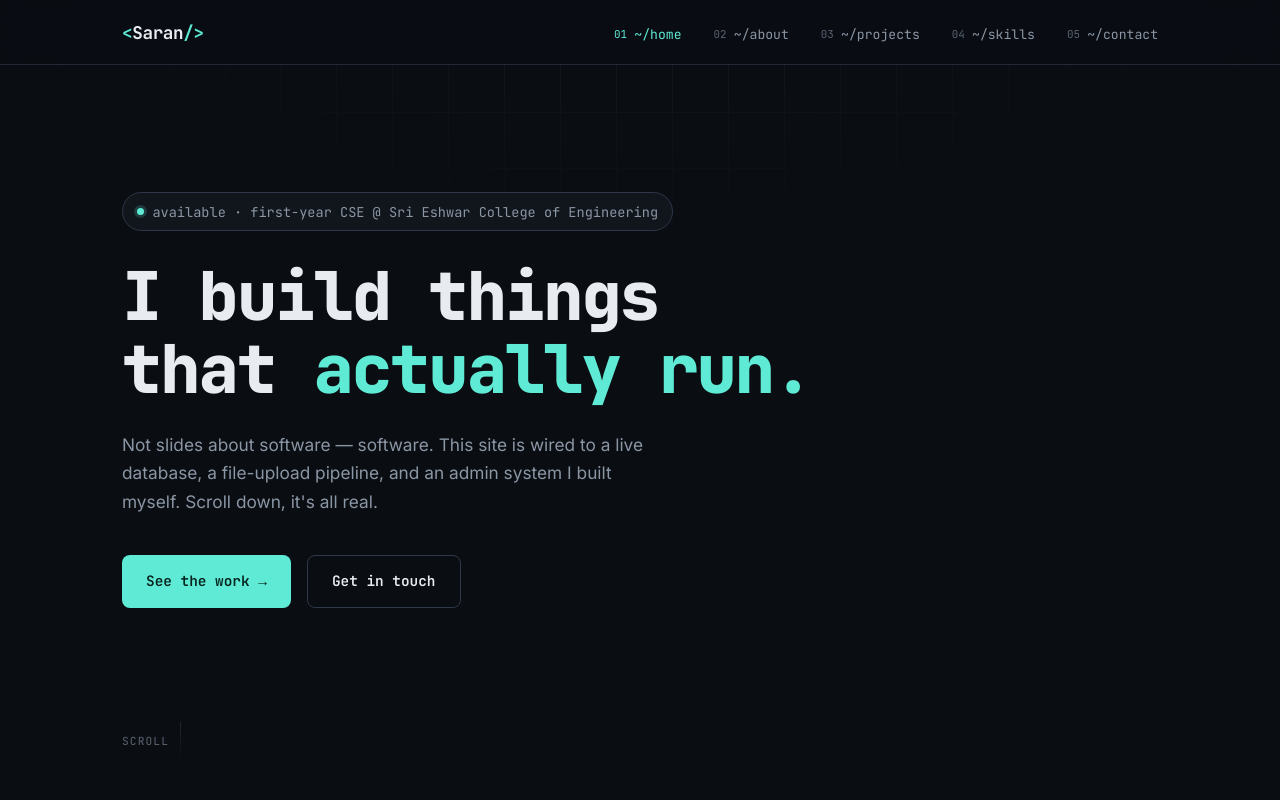
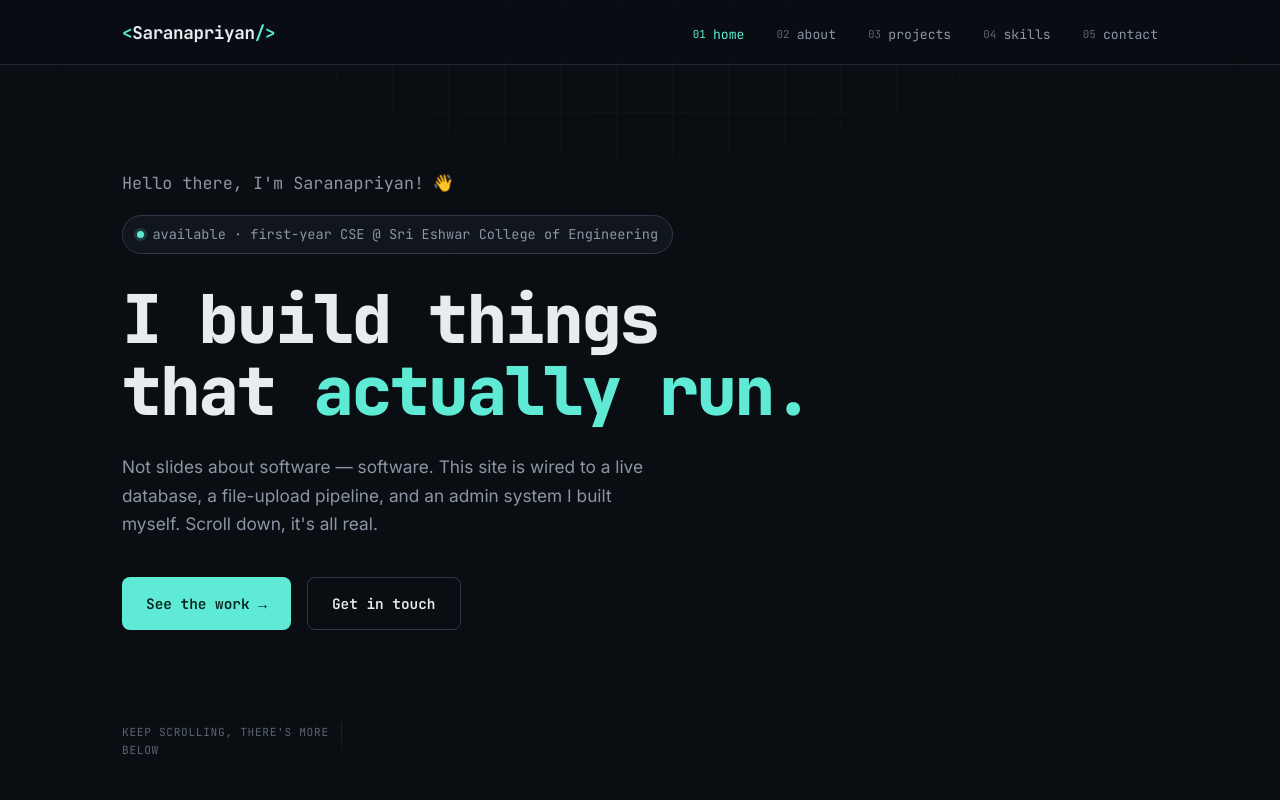
Before and after one commit to saranapriyan-tech/portfolio, a plain HTML site: page index.html in a window 1280 px wide. Shown: the top 800 px of the page. Drawn offline with Linux system fonts and the light colour scheme; no server answers.

Commit message:
tweak hero greeting, nav labels, and branding

```diff
--- a/index.html
+++ b/index.html
@@ -3,7 +3,7 @@
 <head>
   <meta charset="UTF-8">
   <meta name="viewport" content="width=device-width, initial-scale=1.0">
-  <title>Saran — Building Things</title>
+  <title>portfolio(Saranapriyan)</title>
   <link rel="preconnect" href="https://fonts.googleapis.com">
   <link rel="preconnect" href="https://fonts.gstatic.com" crossorigin>
   <link href="https://fonts.googleapis.com/css2?family=JetBrains+Mono:wght@400;500;600;700;800&family=Inter:wght@400;500;600;700&display=swap" rel="stylesheet">
@@ -17,14 +17,14 @@
   <!-- ===== HEADER ===== -->
   <header>
     <nav class="navbar">
-      <a href="#home" class="logo"><span class="logo-bracket">&lt;</span>Saran<span class="logo-bracket">/&gt;</span></a>
+      <a href="#home" class="logo"><span class="logo-bracket">&lt;</span>Saranapriyan<span class="logo-bracket">/&gt;</span></a>
 
       <ul class="nav-links">
-        <li><a href="#home"><span class="nav-num">01</span>~/home</a></li>
-        <li><a href="#about"><span class="nav-num">02</span>~/about</a></li>
-        <li><a href="#projects"><span class="nav-num">03</span>~/projects</a></li>
-        <li><a href="#skills"><span class="nav-num">04</span>~/skills</a></li>
-        <li><a href="#contact"><span class="nav-num">05</span>~/contact</a></li>
+        <li><a href="#home"><span class="nav-num">01</span>home</a></li>
+        <li><a href="#about"><span class="nav-num">02</span>about</a></li>
+        <li><a href="#projects"><span class="nav-num">03</span>projects</a></li>
+        <li><a href="#skills"><span class="nav-num">04</span>skills</a></li>
+        <li><a href="#contact"><span class="nav-num">05</span>contact</a></li>
       </ul>
 
       <button class="nav-toggle" id="navToggle" aria-label="Toggle menu">
@@ -36,6 +36,7 @@
   <!-- ===== HOME / HERO ===== -->
   <section id="home">
     <div class="hero-inner">
+      <p class="greeting">Hello there, I'm Saranapriyan! <span class="wave">👋</span></p>
       <p class="eyebrow"><span class="dot"></span> available &middot; first-year CSE @ Sri Eshwar College of Engineering</p>
       <h1 class="hero-title">
         I build things<br>
@@ -52,7 +53,7 @@
       </div>
     </div>
     <div class="scroll-cue" aria-hidden="true">
-      <span>scroll</span>
+      <span>keep scrolling, there's more below</span>
       <div class="scroll-line"></div>
     </div>
   </section>
--- a/style.css
+++ b/style.css
@@ -208,6 +208,31 @@ section {
   max-width: 760px;
 }
 
+.greeting {
+  font-family: var(--mono);
+  font-size: 1.05rem;
+  color: var(--text-dim);
+  margin-bottom: 1.1rem;
+  display: flex;
+  align-items: center;
+  gap: 0.5rem;
+}
+
+.wave {
+  display: inline-block;
+  animation: waveHand 2.4s ease-in-out infinite;
+  transform-origin: 70% 70%;
+}
+
+@keyframes waveHand {
+  0%, 60%, 100% { transform: rotate(0deg); }
+  10% { transform: rotate(14deg); }
+  20% { transform: rotate(-8deg); }
+  30% { transform: rotate(14deg); }
+  40% { transform: rotate(-4deg); }
+  50% { transform: rotate(10deg); }
+}
+
 .eyebrow {
   font-family: var(--mono);
   font-size: 0.85rem;
@@ -298,8 +323,9 @@ section {
   font-family: var(--mono);
   font-size: 0.7rem;
   color: var(--text-faint);
-  letter-spacing: 0.1em;
+  letter-spacing: 0.06em;
   text-transform: uppercase;
+  max-width: 220px;
 }
 
 .scroll-line {
```
